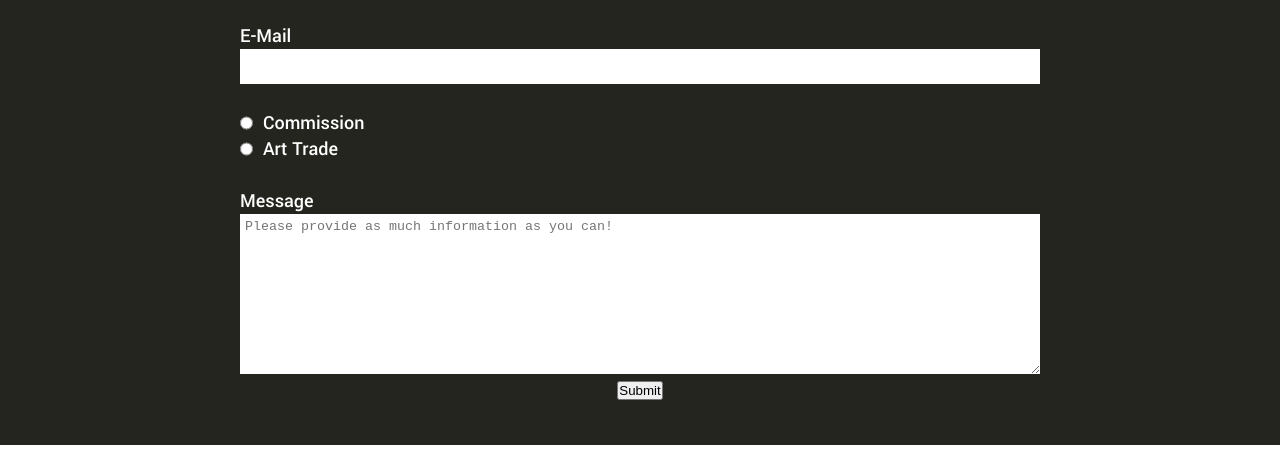
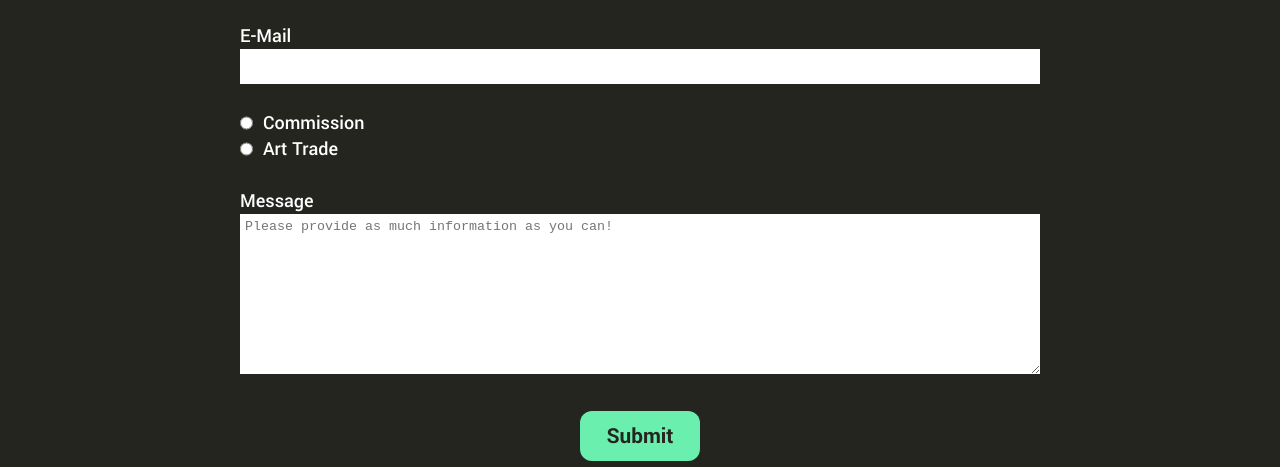
Before and after one commit to NancyKlemm/Kazurai-Arts, a website built with Parcel: page src/styles/index.html in a window 1280 px wide. Shown: the part 4184-4651 px from the top of the page. Built offline with nearby package versions, Linux system fonts and the light colour scheme.

Commit message:
Kazurai-Final

```diff
--- a/src/styles/_media-querries.scss
+++ b/src/styles/_media-querries.scss
@@ -58,7 +58,6 @@
     }
   }
 
-// Contact
 
   input[type="text"],
   input[type="email"],
@@ -70,7 +69,6 @@
 // ================= Desktop ==================== //
 
 @media screen and (min-width: 1024px) {
-
 // Header
 
   #header-image-box {
--- a/src/styles/index.html
+++ b/src/styles/index.html
@@ -12,7 +12,6 @@
     ></script>
   </head>
   <body>
-
     <!-- Header -->
 
     <header>
@@ -45,8 +44,7 @@
           </nav>
         </section>
 
-        <section id="header-image-box">
-        </section>
+        <section id="header-image-box"></section>
       </section>
     </header>
 
@@ -408,7 +406,7 @@
             </div>
 
             <section class="submit-button-section">
-              <button type="submit">Submit</button>
+              <button class="submit-button" type="submit">Submit</button>
             </section>
           </fieldset>
         </form>
```
Also changed, not shown: src/styles/main.css.
